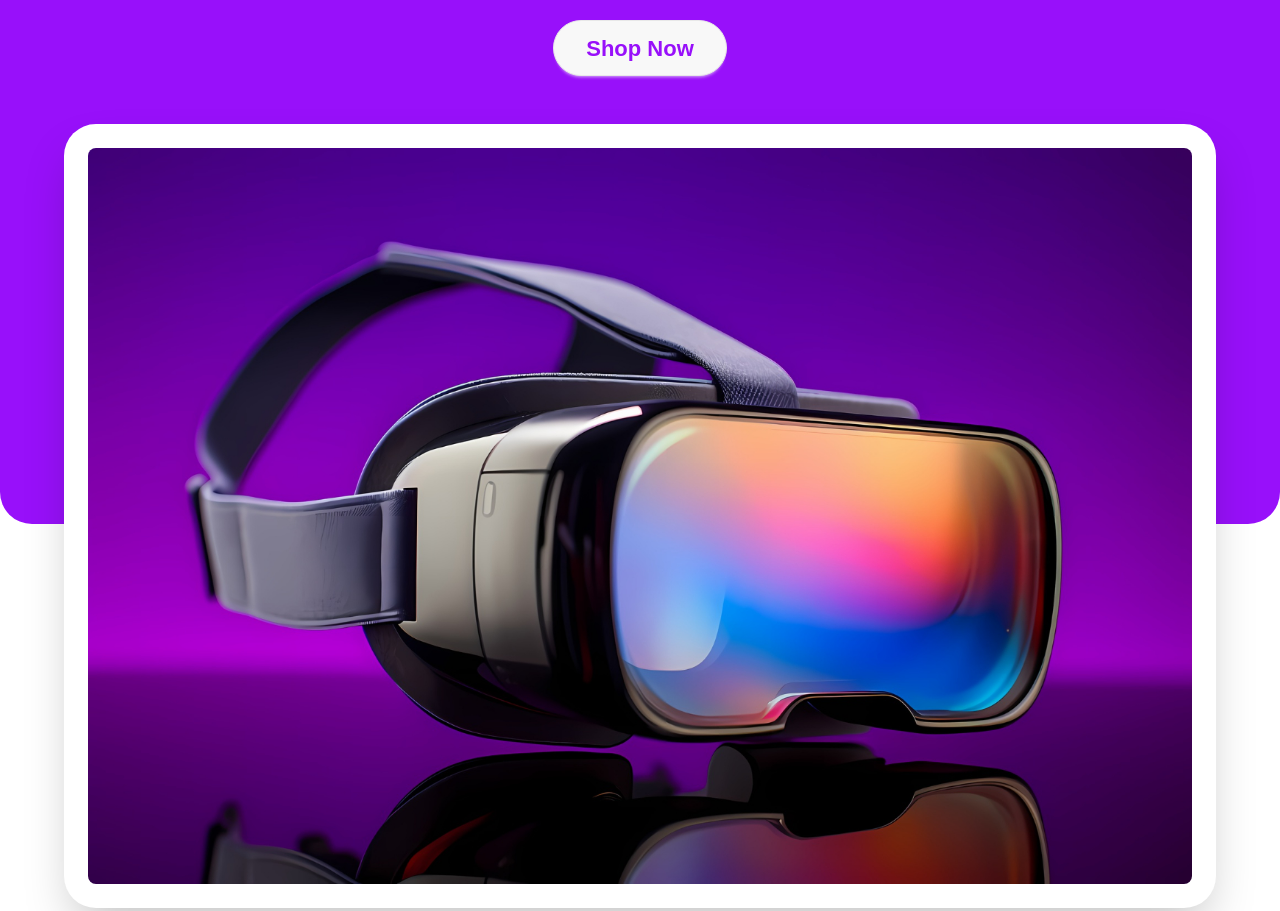
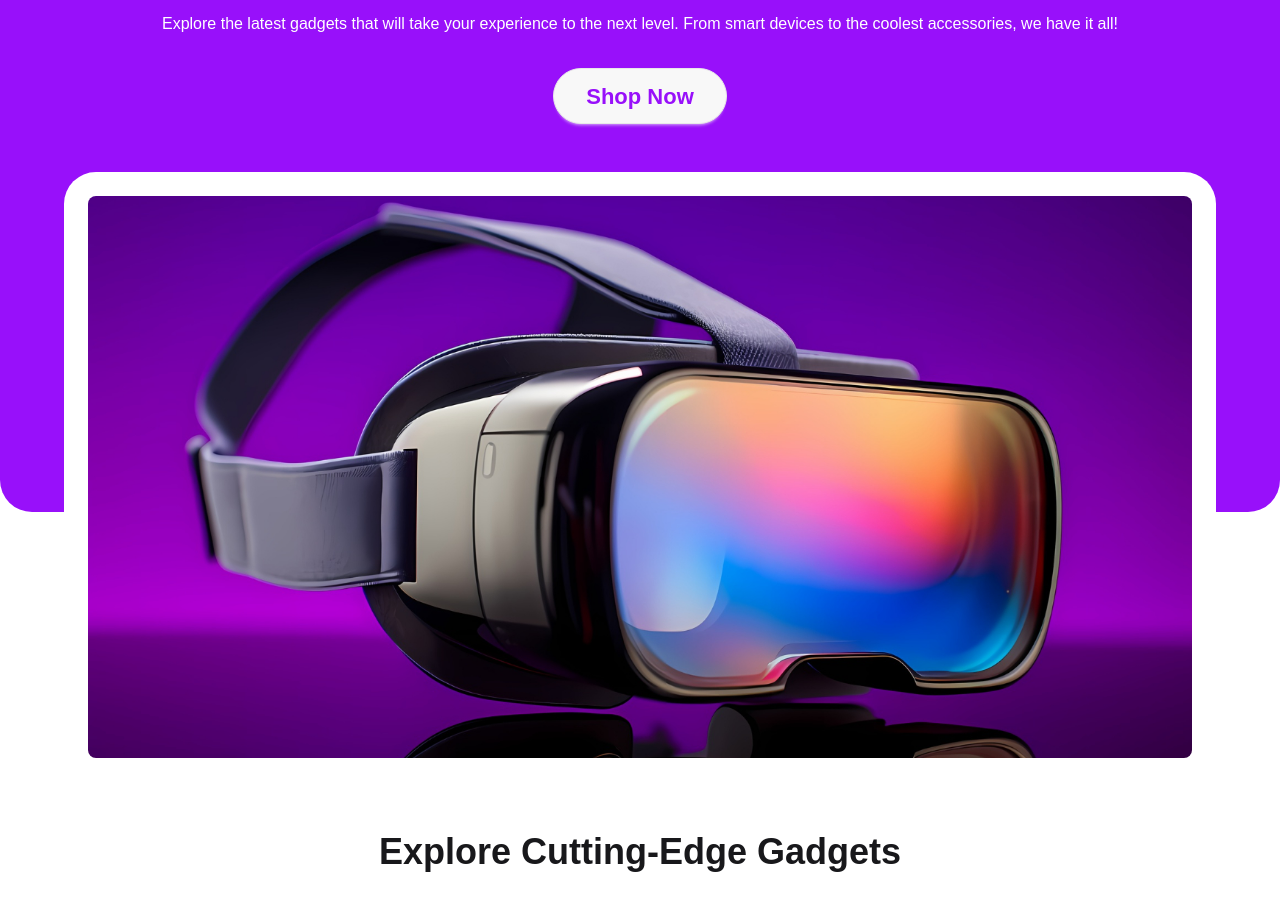
Before and after one commit to programming-hero-web-course-4/b10a8-gadget-heaven-DevelopWebAdnan, a React (Vite) app: page / in a window 1280 px wide. Shown: the part 253-1164 px from the top of the page. Built offline with nearby package versions, Linux system fonts and the light colour scheme.

Commit message:
fixed the Banner, Gadgets and the GadgetDetail components

```diff
--- a/src/components/Banner/Banner.jsx
+++ b/src/components/Banner/Banner.jsx
@@ -3,17 +3,17 @@ import Heading from '../Heading/Heading';
 
 const Banner = () => {
     return (
-        <div className="relative hero bg-purple-600 rounded-b-4xl">
-            <div className="hero-content flex-col text-center text-white mb-64 md:mb-80 lg:mb-96">
-                <div className=" max-w-6xl">
+        <div className="hero bg-purple-600 h-[700px] rounded-b-4xl mb-48 md:mb-80">
+            <div className="mt-10 md:mt-11 lg:mt-12 hero-content flex-col text-center text-white">
+                <div className="max-w-96 md:max-w-3xl lg:max-w-6xl">
                     <h1 className="text-6xl font-bold">Upgrade Your Tech Accessorize with Gadget Heaven Accessories</h1>
                     <Heading subtitle='Explore the latest gadgets that will take your experience to the next level. From smart devices to the coolest accessories, we have it all!'></Heading>
-                    <button className="btn btn-xl text-purple-600 rounded-4xl py-4 px-8 mb-4 md:mb-8 lg:mb-12">Shop Now</button>
-                </div>
+                    <button className="btn btn-xl text-purple-600 rounded-4xl py-4 px-8 mb-8 md:mb-12">Shop Now</button>
                 <img
                     src={bannerImg}
-                    className="absolute -bottom-16 md:-bottom-48 lg:-bottom-96 max-w-96 md:max-w-3xl lg:max-w-6xl rounded-4xl shadow-2xl p-6 bg-white"
+                    className=" rounded-4xl p-6 bg-white max-h-[610px] w-full object-cover"
                 />
+                </div>
             </div>
         </div>
     );
--- a/src/components/GadgetDetail/GadgetDetail.jsx
+++ b/src/components/GadgetDetail/GadgetDetail.jsx
@@ -15,31 +15,29 @@ const GadgetDetail = () => {
 
 
     return (
-        <div className=" hero bg-purple-600">
-            <div className="hero-content flex-col mb-64">
+        <div className="relative hero bg-purple-600 h-96 mb-48 md:mb-64 lg:mb-80">
+            <div className="absolute top-3 md:top-4 lg:top-5 hero-content flex-col">
                 <div className="max-w-6xl">
-                    <div className='text-center text-white mb-4 md:mb-8 lg:mb-12'>
-                        <h2 className="text-3xl font-bold">Product Details</h2>
+                        <Heading title='Product Details'></Heading>
                         <Heading subtitle='Explore the latest gadgets that fulfill the daily needs in details. From the image of the product to specification, add-to-cart button, it shows these in details.'></Heading>
-                    </div>
                 </div>
-                <div className="-mb-16 md:-mb-48 lg:-mb-96 card lg:card-side bg-white">
-                    <figure className='lg:max-w-md pt-8 px-8 lg:pr-0 lg:pb-8'>
+                <div className=" card lg:card-side bg-white">
+                   <figure className='lg:max-w-md pt-8 px-8 lg:pr-0 lg:pb-8'>
                         <img
                             src={product_image}
                             alt={product_title}
-                            className="h-full w-full rounded-2xl" />
+                            className="h-full w-full rounded-2xl object-cover" />
                     </figure>
                     <div className="card-body">
                         <h3 className="font-semibold text-3xl">{product_title}</h3>
                         <h4 className='font-semibold text-xl mt-3 mb-4'>Price: {price}</h4>
                         <div><button className="btn btn-outline btn-accent btn-md bg-green-100 rounded-4xl">{availability == true ? "In Stock" : "Not In Stock"}</button></div>
-                        <p className='mt-4 text-lg'>{description}</p>
+                        <p className='mt-4 text-lg opacity-60'>{description}</p>
                         <h5 className="mt-4 mb-3 font-bold text-lg">Specification:</h5>
                         <ol>
                             {
                                 Specification.map((SingleSpecification, index) =>
-                                    <li key={index} className=" text-xs uppercase font-semibold opacity-60">{SingleSpecification}</li>
+                                    <li key={index} className="text-lg opacity-60">{SingleSpecification}</li>
                                 )
                             }
                         </ol>
--- a/src/components/Gadgets/Gadgets.jsx
+++ b/src/components/Gadgets/Gadgets.jsx
@@ -13,7 +13,7 @@ const Gadgets = () => {
     }, [])
     return (
         <div>
-            <h2 className="text-4xl font-bold text-center mt-48 md:mt-72 lg:mt-96">Gadgets</h2>
+            <h2 className="text-4xl font-bold text-center mb-8 md:mb-12">Explore Cutting-Edge Gadgets</h2>
             <div className='grid grid-cols-1 md:grid-cols-2 lg:grid-cols-3 gap-6'>
                 {
                     gadgets.map(gadget => <Gadget gadget={gadget} key={gadget.product_id}></Gadget>)
--- a/src/components/Heading/Heading.jsx
+++ b/src/components/Heading/Heading.jsx
@@ -2,7 +2,7 @@ import React from 'react';
 
 const Heading = ({ title, subtitle }) => {
     return (
-        <div className='text-center mb-8'>
+        <div className='text-center text-white mb-4 md:mb-8'>
             <h1 className='font-bold text-2xl md:text-3xl mb-4'>{title}</h1>
             <p className='text-xs md:text-base'>{subtitle}</p>
         </div>
```
